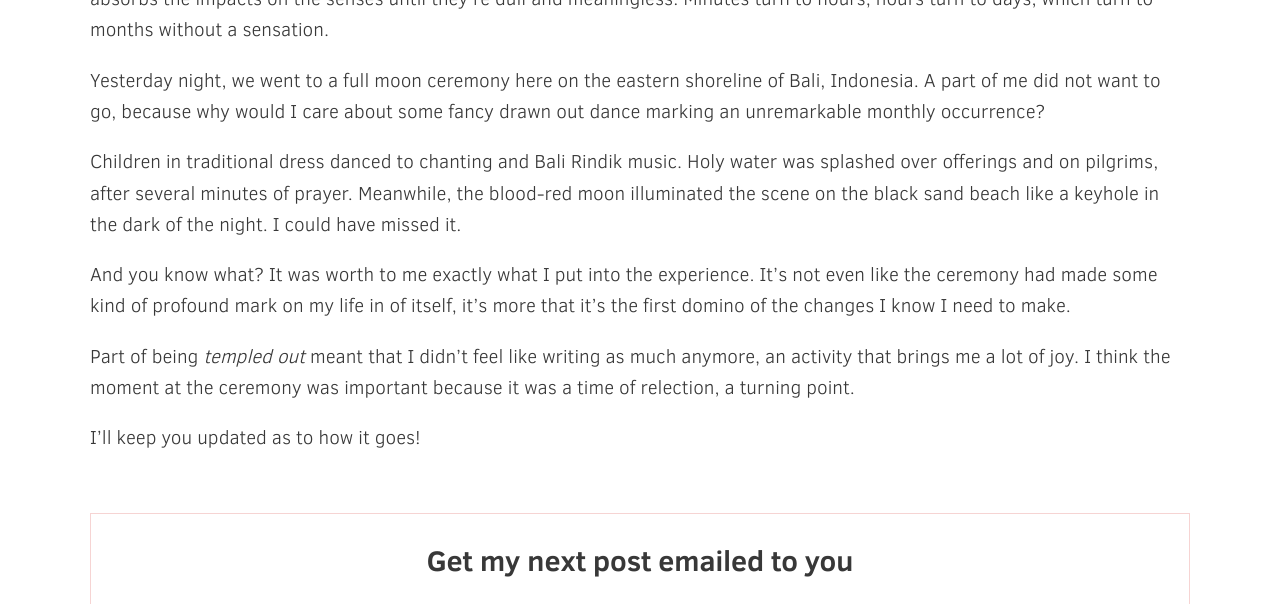
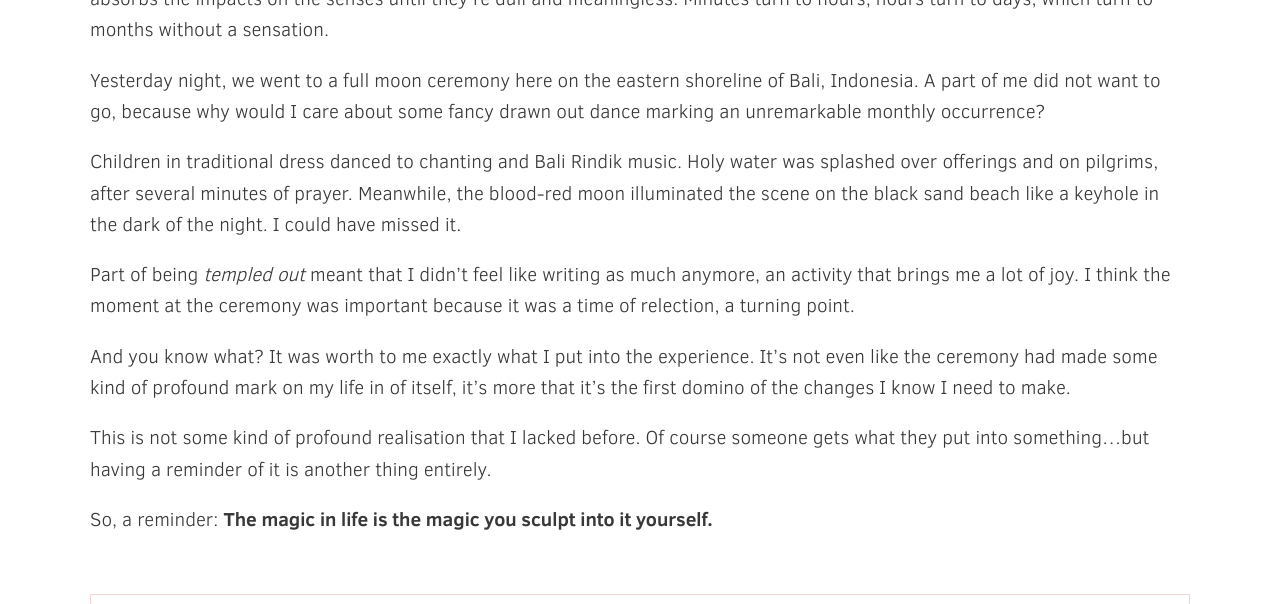
Before and after one commit to mtimofiiv/80days.in, a Jekyll site: the page built from _posts/2019-09-14-magic-in-life.markdown, in a window 1280 px wide and 900 px high, scrolled down 3192 px, cut to the strip 0-604 px from the top of the window. Built offline with Jekyll 4.4.1, drawn with Linux system fonts in a browser that asks for light colours; some of the changed text lies outside the part shown.

Commit message:
small edit

```diff
--- a/_posts/2019-09-14-magic-in-life.markdown
+++ b/_posts/2019-09-14-magic-in-life.markdown
@@ -76,8 +76,10 @@ Yesterday night, we went to a full moon ceremony here on the eastern shoreline o
 
 Children in traditional dress danced to chanting and Bali Rindik music. Holy water was splashed over offerings and on pilgrims, after several minutes of prayer. Meanwhile, the blood-red moon illuminated the scene on the black sand beach like a keyhole in the dark of the night. I could have missed it.
 
+Part of being _templed out_ meant that I didn't feel like writing as much anymore, an activity that brings me a lot of joy. I think the moment at the ceremony was important because it was a time of relection, a turning point.
+
 And you know what? It was worth to me exactly what I put into the experience. It's not even like the ceremony had made some kind of profound mark on my life in of itself, it's more that it's the first domino of the changes I know I need to make.
 
-Part of being _templed out_ meant that I didn't feel like writing as much anymore, an activity that brings me a lot of joy. I think the moment at the ceremony was important because it was a time of relection, a turning point.
+This is not some kind of profound realisation that I lacked before. Of course someone gets what they put into something...but having a reminder of it is another thing entirely.
 
-I'll keep you updated as to how it goes!
+So, a reminder: **The magic in life is the magic you sculpt into it yourself.**
```
Also changed, not shown: other parts of _posts/2019-09-14-magic-in-life.markdown (+2 -2 lines).
